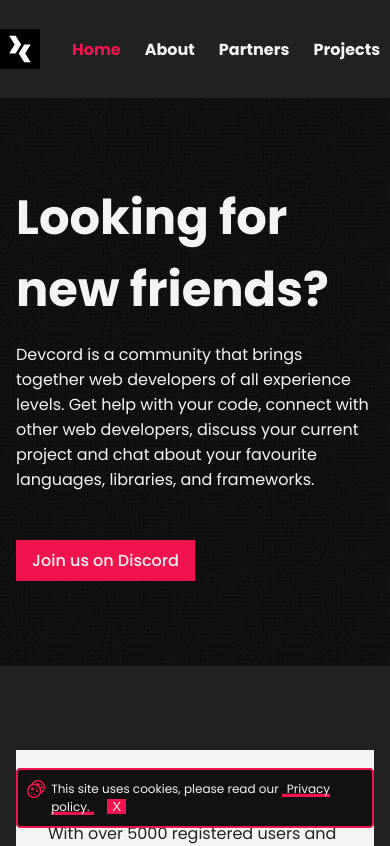
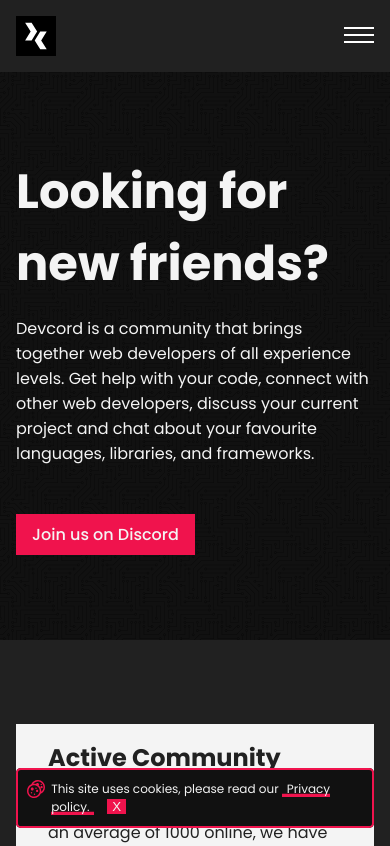
Before and after one commit to devcord/website, a Vue app: page / in a window 390 px wide. Shown: the top 846 px of the page. Built offline with nearby package versions, Linux system fonts and the light colour scheme; what vue-matomo would draw is missing.

Commit message:
Responsive navigation

```diff
--- a/src/components/Navigation.vue
+++ b/src/components/Navigation.vue
@@ -2,47 +2,87 @@
 nav
   .content
     .nav--links
-      router-link(to="/").logo
+      router-link(to="/").logo.nav-link
         svg(width='40' height='40' viewbox='0 0 40 40' fill='none' xmlns='http://www.w3.org/2000/svg')
           rect#red(width='40' height='40' fill='#f0134d')
           rect#black(width='40' height='40' fill='black')
           path(d='M9.1439 6.62769H15.6095L21.1306 15.5166L15.5884 24.4575H9.1228L14.6589 15.5166L9.1439 6.62769Z' fill='white')
           path(d='M30.7001 33.3463L24.2345 33.3463L18.7135 24.4575L24.2556 15.5166L30.7212 15.5166L25.1852 24.4575L30.7001 33.3463Z' fill='white')
 
-      router-link(to="/") Home
-      router-link(to="/about") About
-      router-link(to="/partners") Partners
-      router-link(to="/projects") Projects
-    a.join--button(href="https://discord.gg/devcord", title="Join 5000 others on devcord!")  Join us
+      router-link(to="/").nav-link Home
+      router-link(to="/about").nav-link About
+      router-link(to="/partners").nav-link Partners
+      router-link(to="/projects").nav-link Projects
+    a.join--button(href="https://discord.gg/devcord", title="Join 5000 others on devcord!").nav-link  Join us
+    .hamburger-wrapper(:class="menuOpen ? 'open' : ''")
+      .hamburger-menu(:class="menuOpen ? 'open' : ''" @click="toggleMenu")
+
+  .mobile-nav(:class="menuOpen ? 'open' : ''")
+    .mobile--links
+      router-link(to="/").mobile-link Home
+      router-link(to="/about").mobile-link About
+      router-link(to="/partners").mobile-link Partners
+      router-link(to="/projects").mobile-link Projects
+      router-link(to="/privacy-policy").mobile-link Privacy Policy
+    a#join-devcord(href="https://discord.gg/devcord", title="Join 5000 others on devcord!").mobile-link  Join us on Discord
 </template>
+
+<script>
+export default {
+  data () {
+    return {
+      menuOpen: false
+    }
+  },
+
+  methods: {
+    toggleMenu() {
+      if (this.menuOpen) {
+        this.menuOpen = false
+        document.body.style.overflow = 'auto'
+      } else {
+        this.menuOpen = true
+        document.body.style.overflow = 'hidden'
+      }
+    }
+  }
+}
+</script>
 
 <style lang="scss" scoped>
 nav {
+  background: #212121;
   display: flex;
   justify-content: center;
   width: 100%;
-  background-color: #212121;
   position: sticky;
   top: 0;
 
   .content {
+    background: #212121;
     display: flex;
     align-items: center;
     justify-content: space-between;
+    margin: 0;
+    padding: 1rem;
 
-    .nav--links{
+    .nav--links {
       display: flex;
       align-items: center;
     }
   }
 
-  a {
+  .nav-link {
     padding: 0.5rem;
     margin-right: 0.5rem;
     color: #f4f4f4;
     font-weight: 700;
     box-shadow: inset 0 0 0 0 #f0134d;
     transition: 0.2s;
+
+    &:not(first-child) {
+      display: none
+    }
 
     &.router-link-exact-active {
       &:hover {
@@ -86,14 +126,6 @@ nav {
   }
 }
 
-@media only screen and (max-width: 800px) {
-  nav {
-    img {
-      margin-right: 1rem;
-    }
-  }
-}
-
 @keyframes fillRedUp {
   0% {
     height: 100%;
@@ -113,4 +145,133 @@ nav {
     height: 100%;
   }
 }
+
+@media (min-width: 502px) {
+  nav {
+    .nav-link:not(first-child) {
+      display: flex;
+    }
+  }
+
+  .hamburger-wrapper {
+    display: none;
+  }
+}
+
+.hamburger-wrapper {
+  width: 30px;
+  height: 24px;
+  cursor: pointer;
+  z-index: 5;
+  right: 90.5px;
+  left: auto;
+  position: static;
+
+  &.open {
+    right: 15px;
+    left: auto;
+    position: absolute;
+  }
+}
+
+.hamburger-menu,
+.hamburger-menu:after,
+.hamburger-menu:before {
+  width: 30px;
+  height: 2px;
+}
+
+.hamburger-menu {
+  position: relative;
+  transform: translateY(10px);
+  background: white;
+  transition: all 0ms 300ms;
+
+  &:before {
+    content: "";
+    position: absolute;
+    left: 0;
+    bottom: 7px;
+    background: white;
+    transition: bottom 300ms 300ms cubic-bezier(0.23, 1, 0.32, 1), transform 300ms cubic-bezier(0.23, 1, 0.32, 1);
+  }
+
+  &:after {
+    content: "";
+    position: absolute;
+    left: 0;
+    top: 7px;
+    background: white;
+    transition: top 300ms 300ms cubic-bezier(0.23, 1, 0.32, 1), transform 300ms cubic-bezier(0.23, 1, 0.32, 1);
+  }
+
+  &.open {
+    background: rgba(255, 255, 255, 0);
+
+    &:after {
+      top: 0;
+      transform: rotate(45deg);
+      transition: top 300ms cubic-bezier(0.23, 1, 0.32, 1), transform 300ms 300ms cubic-bezier(0.23, 1, 0.32, 1);
+    }
+
+    &:before {
+      bottom: 0;
+      transform: rotate(-45deg);
+      transition: bottom 300ms cubic-bezier(0.23, 1, 0.32, 1), transform 300ms 300ms cubic-bezier(0.23, 1, 0.32, 1);
+    }
+  }
+}
+
+.mobile-nav {
+  background: #111111;
+  display: flex;
+  justify-content: center;
+  transition: left .5s;
+  margin: auto;
+  position: fixed;
+  top: 0;
+  right: 0;
+  bottom: 0;
+  left: 100vw;
+  height: 100vh;
+  width: 100vw;
+  z-index: -1;
+
+  &.open {
+    left: 0;
+  }
+
+  .mobile--links {
+    display: flex;
+    flex-flow: column;
+    font-size: 32px;
+    font-weight: 600;
+    position: absolute;
+    left: 0;
+    width: 100%;
+    height: 100%;
+    padding: 20vh 0 0 20vw;
+
+      .mobile-link {
+        color: #FFFFFF;
+        text-decoration: none;
+        padding: 0.5rem 0;
+      }
+  }
+
+  #join-devcord {
+    position: absolute;
+    right: 0;
+    bottom: 0;
+    left: 0;
+    margin: auto;
+    text-align: center;
+    padding: 0.75rem 0;
+    font-size: 22px;
+    font-weight: 600;
+    background: #f1124e;
+    font-size: 28px;
+    color: #FFFFFF;
+  }
+}
 </style>
```
